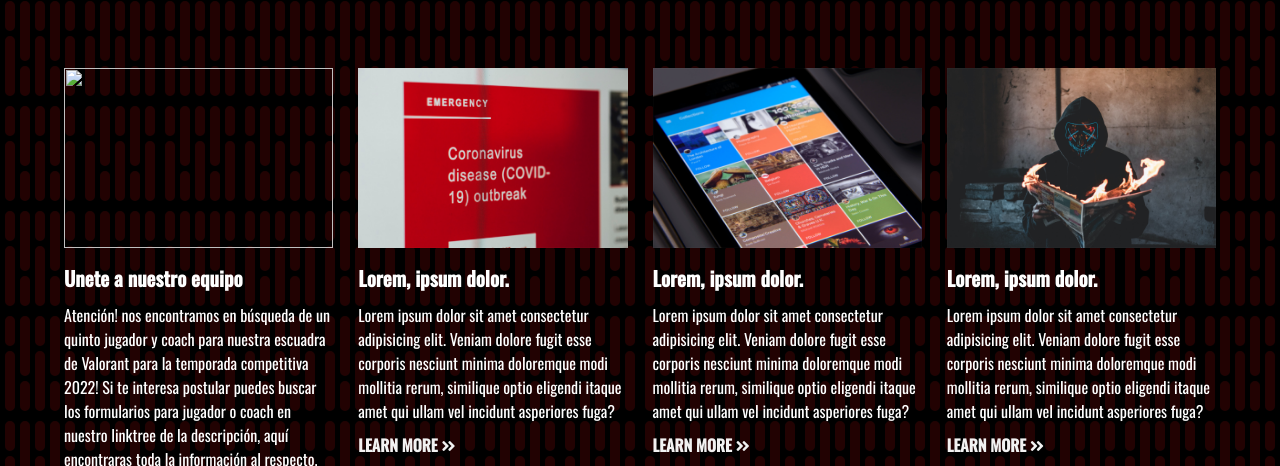
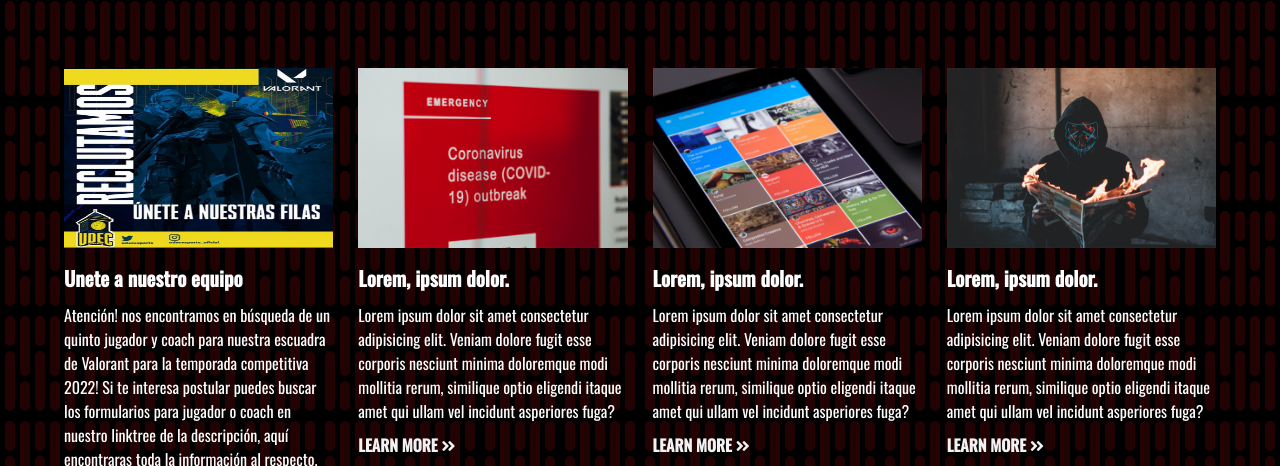
Before and after one commit to Cristhian-ahc/web, a plain HTML site: page index.html in a window 1280 px wide. Shown: the part 634-1100 px from the top of the page. Drawn offline with nearby package versions, Linux system fonts and the light colour scheme.

Commit message:
Update index.html

```diff
--- a/index.html
+++ b/index.html
@@ -72,7 +72,7 @@
     <!-- NEWS CARDS -->
     <div class="news-cards">
       <div>
-        <img src="img/news1.jpg" alt="" />
+        <img src="img/news1.png" alt="" />
         <h3>Unete a nuestro equipo</h3>
         <p>Atención! nos encontramos en búsqueda de un quinto jugador y coach para nuestra escuadra de Valorant para la temporada competitiva 2022!
 
```
